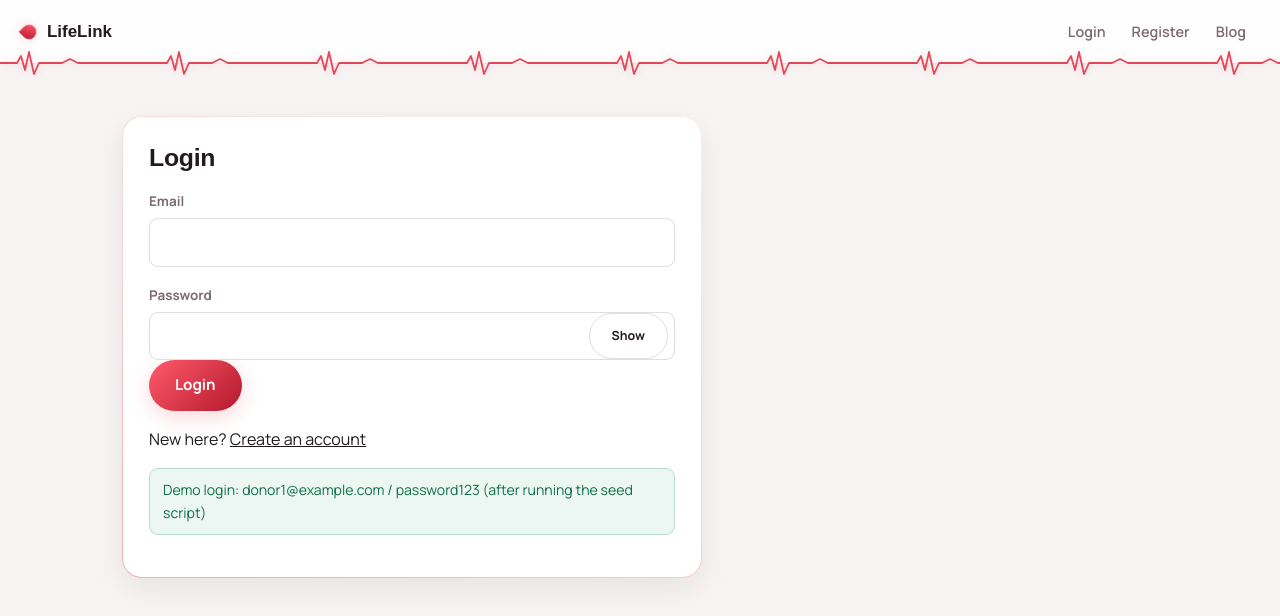
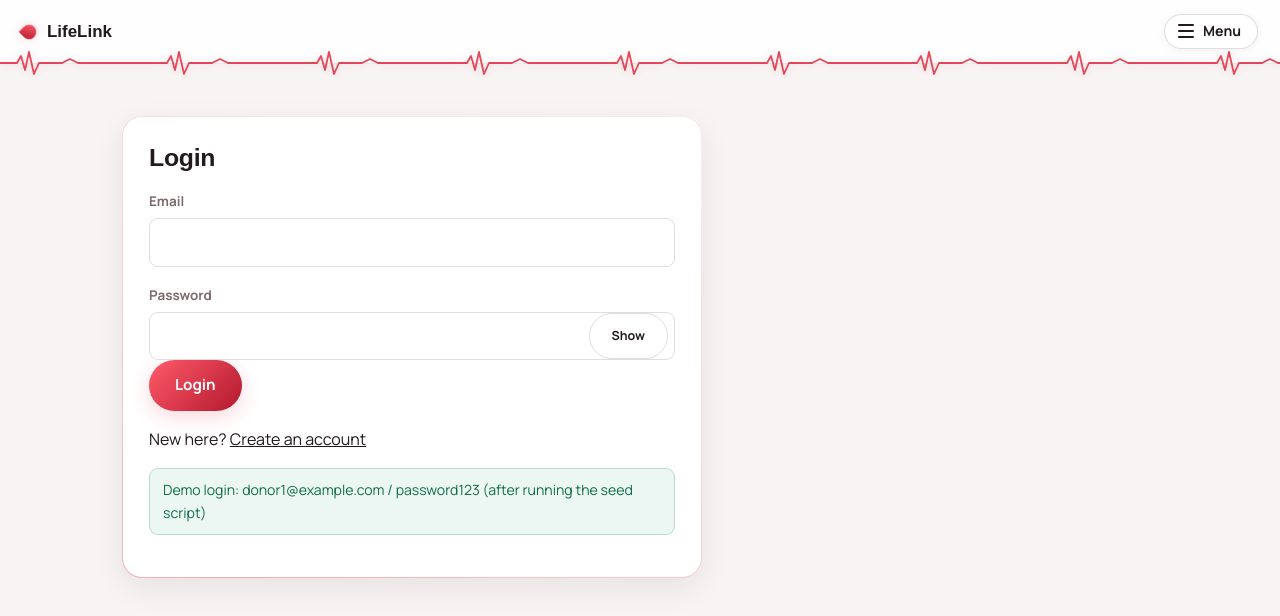
Before and after one commit to s18259802singh/health-platform, a React (Vite) app in the folder upload/frontend/: page / in a window 1280 px wide. Shown: the top 616 px of the page. Built offline with nearby package versions, Linux system fonts and the light colour scheme; no server answers; the HTML template or start-up script is replaced by a standard one; a web font is replaced by a local one.

Commit message:
Add files via upload

```diff
--- a/upload/frontend/src/components/Navbar.jsx
+++ b/upload/frontend/src/components/Navbar.jsx
@@ -1,4 +1,4 @@
-import { useState } from 'react';
+import { useEffect, useRef, useState } from 'react';
 import { Link, useNavigate } from 'react-router-dom';
 import { useAuth } from '../context/AuthContext';
 
@@ -6,6 +6,7 @@ export default function Navbar() {
   const { user, logout } = useAuth();
   const navigate = useNavigate();
   const [open, setOpen] = useState(false);
+  const menuRef = useRef(null);
 
   const handleLogout = () => {
     setOpen(false);
@@ -15,18 +16,38 @@ export default function Navbar() {
 
   const closeMenu = () => setOpen(false);
 
+  // close the dropdown when clicking anywhere outside it
+  useEffect(() => {
+    if (!open) return;
+    const onClickOutside = (e) => {
+      if (menuRef.current && !menuRef.current.contains(e.target)) closeMenu();
+    };
+    const onEscape = (e) => { if (e.key === 'Escape') closeMenu(); };
+    document.addEventListener('mousedown', onClickOutside);
+    document.addEventListener('keydown', onEscape);
+    return () => {
+      document.removeEventListener('mousedown', onClickOutside);
+      document.removeEventListener('keydown', onEscape);
+    };
+  }, [open]);
+
   return (
     <nav className="navbar">
       <Link to="/" className="brand" onClick={closeMenu}><span className="brand-mark" aria-hidden="true"></span>LifeLink</Link>
 
+      <div className="menu-wrap" ref={menuRef}>
         <button
           className="menu-toggle"
-        onClick={() => setOpen(!open)}
+          onClick={() => setOpen((v) => !v)}
           aria-label="Toggle menu"
+          aria-expanded={open}
         >
+          <span className="menu-toggle-bars" aria-hidden="true">
             <span></span>
             <span></span>
             <span></span>
+          </span>
+          <span className="menu-toggle-label">Menu</span>
         </button>
 
         <div className={`nav-links ${open ? 'open' : ''}`}>
@@ -49,6 +70,7 @@ export default function Navbar() {
             </>
           )}
         </div>
+      </div>
     </nav>
   );
 }
--- a/upload/frontend/src/index.css
+++ b/upload/frontend/src/index.css
@@ -178,7 +178,62 @@ a { color: var(--ivory); }
   48%      { transform: rotate(45deg) scale(1); }
 }
 
-.nav-links { display: flex; align-items: center; gap: 2px; }
+/* ---------- Menu: a single dropdown, on every screen size ---------- */
+
+.menu-wrap { position: relative; }
+
+.menu-toggle {
+  display: flex;
+  align-items: center;
+  gap: 9px;
+  background: var(--panel);
+  border: 1px solid var(--line-strong);
+  border-radius: 999px;
+  padding: 9px 16px 9px 13px;
+  color: var(--ivory);
+  font-size: 0.88rem;
+  font-weight: 700;
+  box-shadow: var(--shadow-sm);
+}
+.menu-toggle:hover { border-color: var(--pulse); }
+
+.menu-toggle-bars {
+  display: flex;
+  flex-direction: column;
+  justify-content: center;
+  gap: 4px;
+  width: 16px;
+}
+.menu-toggle-bars span {
+  width: 100%;
+  height: 2px;
+  background: var(--ivory);
+  border-radius: 2px;
+  transition: transform 0.2s ease, opacity 0.2s ease;
+}
+.menu-toggle[aria-expanded="true"] .menu-toggle-bars span:nth-child(1) { transform: translateY(6px) rotate(45deg); }
+.menu-toggle[aria-expanded="true"] .menu-toggle-bars span:nth-child(2) { opacity: 0; }
+.menu-toggle[aria-expanded="true"] .menu-toggle-bars span:nth-child(3) { transform: translateY(-6px) rotate(-45deg); }
+
+.menu-toggle-label { line-height: 1; }
+
+.nav-links {
+  display: none;
+  position: absolute;
+  top: calc(100% + 10px);
+  right: 0;
+  min-width: 220px;
+  flex-direction: column;
+  align-items: stretch;
+  gap: 2px;
+  background: #fff;
+  border: 1px solid var(--line);
+  border-radius: var(--r-md);
+  padding: 8px;
+  box-shadow: var(--shadow-md);
+  z-index: 50;
+}
+.nav-links.open { display: flex; }
 
 .nav-links a,
 .link-button {
@@ -187,15 +242,16 @@ a { color: var(--ivory); }
   font-weight: 600;
   color: var(--dim);
   text-decoration: none;
-  padding: 8px 12px;
-  border-radius: 999px;
+  padding: 10px 12px;
+  border-radius: var(--r-sm);
   border: none;
   background: none;
   cursor: pointer;
+  text-align: left;
+  width: 100%;
 }
 .nav-links a:hover, .link-button:hover { color: var(--ivory); background: rgba(224, 41, 63, 0.07); }
-
-.menu-toggle { display: none; }
+.nav-links .link-button { color: var(--pulse-deep); margin-top: 4px; border-top: 1px solid var(--line); border-radius: 0 0 var(--r-sm) var(--r-sm); padding-top: 12px; }
 
 /* ---------- Buttons & inputs ---------- */
 
@@ -664,32 +720,16 @@ textarea { resize: vertical; line-height: 1.65; }
 @media (max-width: 880px) {
   .container { padding: 22px 16px 120px; }
 
-  .menu-toggle {
-    display: flex;
-    flex-direction: column;
-    gap: 4px;
-    background: none;
-    border: none;
-    padding: 10px;
-  }
-  .menu-toggle span { width: 21px; height: 2px; background: var(--ivory); display: block; border-radius: 2px; }
+  .menu-toggle-label { display: none; }
+  .menu-toggle { padding: 10px; }
 
   .nav-links {
-    position: absolute;
+    position: fixed;
     top: 64px;
-    left: 0;
-    right: 0;
-    background: rgba(255, 255, 255, 0.97);
-    backdrop-filter: blur(16px);
-    border-bottom: 1px solid var(--line-strong);
-    flex-direction: column;
-    align-items: stretch;
-    padding: 10px 14px 16px;
-    display: none;
-    box-shadow: var(--shadow-md);
+    left: 12px;
+    right: 12px;
+    min-width: 0;
   }
-  .nav-links.open { display: flex; }
-  .nav-links a, .link-button { padding: 13px; text-align: left; border-radius: var(--r-sm); }
 
   .bottom-nav {
     display: flex;
```
Lines whose indentation alone changed are shown as unchanged.
